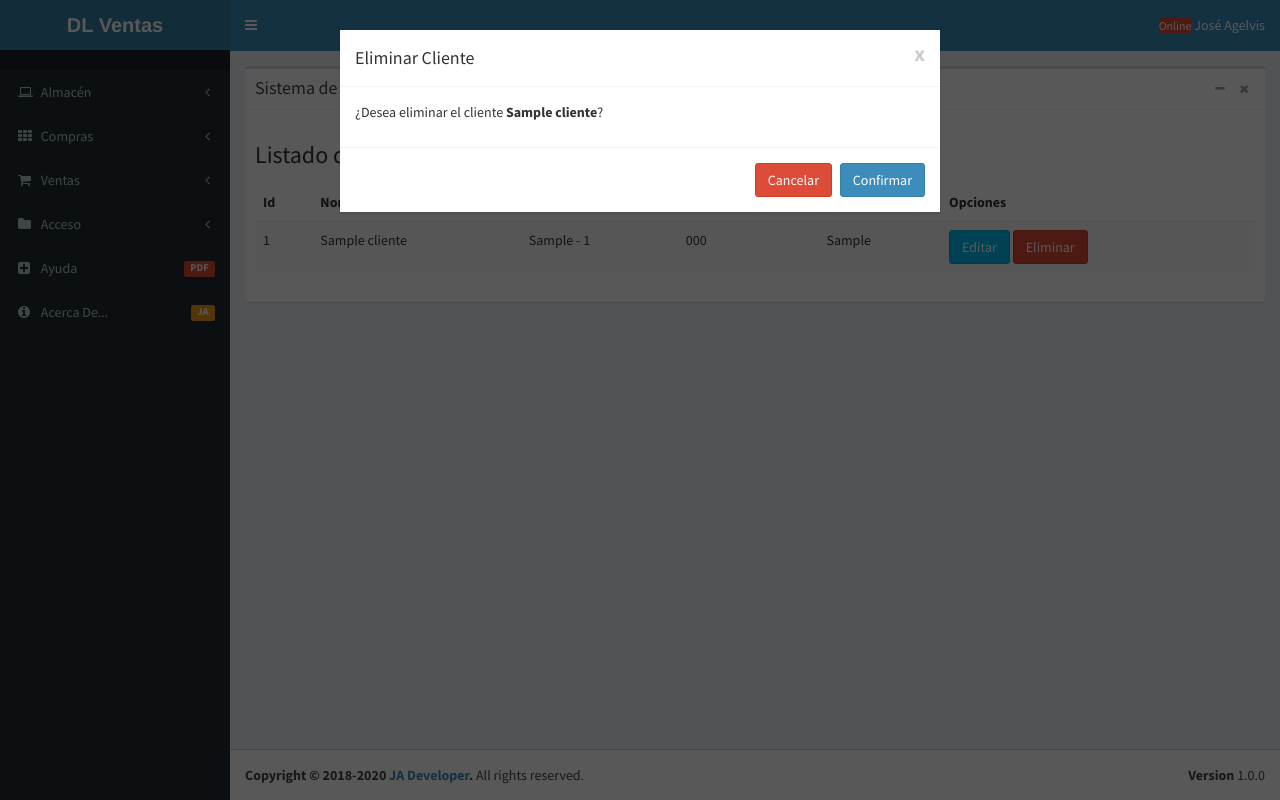
After one commit to jagelvis1/SV, a Django app: a page that uses templates/persona/index.html in a window 1280 px wide, after a click on "Eliminar". The commit adds this page. Run offline with Django 3.2, Linux system fonts and the light colour scheme; tables that the repository leaves empty hold one stand-in row (values such as "Sample post"); some libraries are stand-ins or nearby versions.

Commit message:
CRUD modulo persona completado

```diff
--- a/apps/persona/urls.py
+++ b/apps/persona/urls.py
@@ -3,9 +3,17 @@ from __future__ import absolute_import
 
 from django.conf.urls import url, include
 
-from apps.persona.views import index, personaView
+from apps.persona.views import index
+from apps.persona.views import personaView
+from apps.persona.views import personaList
+from apps.persona.views import personaEdit, personaDelete
+
 
 urlpatterns = [
     url(r'^$', index, name='index'),
     url(r'^nuevo$', personaView, name='personaView'),
+    url(r'^listar$', personaList, name='personaList'),
+    url(r'^editar/(?P<id_cliente>[0-9]+)/$', personaEdit, name='personaEdit'),
+    url(r'^eliminar/(?P<id_cliente>[0-9]+)/$', personaDelete, name='personaDelete'),
+
 ]
--- a/apps/persona/views.py
+++ b/apps/persona/views.py
@@ -15,7 +15,7 @@ def personaView(request):
         form = personaForm(request.POST)
         if form.is_valid():
             form.save()
-        return redirect('persona:index')
+        return redirect('persona:personaList')
     else:
         form = personaForm()
 
@@ -26,3 +26,21 @@ def personaList(request):
     persona = cliente.objects.all().order_by('id_cliente')
     contexto = {'persona':persona}
     return render(request, 'persona/index.html',contexto)
+
+def personaEdit(request, id_cliente):
+    persona = cliente.objects.get(id_cliente=id_cliente)
+    if request.method == 'GET':
+        form = personaForm(instance=persona)
+    else:
+        form = personaForm(request.POST, instance=persona)
+        if form.is_valid():
+            form.save()
+        return redirect('persona:personaList')
+    return render(request,'persona/personaForm.html',{'form':form})
+
+def personaDelete(request,id_cliente):
+    persona = cliente.objects.get(id_cliente=id_cliente)
+    if request.method == 'POST':
+        persona.delete()
+        return redirect('persona:personaList')
+    return render(request,'persona/personaDelete.html',{'persona':persona})
--- a/templates/persona/index.html
+++ b/templates/persona/index.html
@@ -3,8 +3,7 @@
 {% block content %}
 <div class="row">
         <div class="col-lg-8 col-md-8 col-sm-8 col-xs-12">
-          <h3>Listado de Clientes <a href="cliente/create"><button class="btn btn-success">Nuevo</button></a></h3>
-          @include('ventas.cliente.search')
+          <h3>Listado de Clientes <a href="/persona/nuevo"><button class="btn btn-success">Nuevo</button></a></h3>
         </div>
     </div>
     <div class="row">
@@ -14,30 +13,31 @@
               <thead>
                 <th>Id</th>
                 <th>Nombre</th>
-                <th>Tipo Doc.</th>
-                <th>Cédula / RIF</th>
+                <th>RIF</th>
                 <th>Teléfono</th>
                 <th>E-mail</th>
                 <th>Opciones</th>
               </thead>
-              @foreach ($personas as $pers)
+             {% if persona %}
+             {% for pers in persona %}
               <tr>
-                <td>{{$pers->idpersona}}</td>
-                <td>{{$pers->nombre}}</td>
-                <td>{{$pers->tipo_documento}}</td>
-                <td>{{$pers->num_documento}}</td>
-                <td>{{$pers->telefono}}</td>
-                <td>{{$pers->email}}</td>
+                <td>{{ pers.id_cliente }}</td>
+                <td>{{ pers.nombre_cliente }}</td>
+                <td>{{ pers.tipo_documento }} - {{ pers.num_documento }}</td>
+                <td>{{ pers.telefono }}</td>
+                <td>{{ pers.correo }}</td>
                 <td>
-                  <a href="{{URL::action('ClienteController@edit',$pers->idpersona)}}"><button class="btn btn-info">Editar</button></a>
-                  <a href="" data-target="#modal-delete-{{$pers->idpersona}}" data-toggle="modal"><button class="btn btn-danger">Eliminar</button></a>
+                  <a href="/persona/editar/{{ pers.id_cliente }}"><button class="btn btn-info">Editar</button></a>
+                  <a href="{/persona/eliminar/{{ pers.id_cliente }}}" data-target="#modal-delete-{{ pers.id_cliente }}" data-toggle="modal"><button class="btn btn-danger">Eliminar</button></a>
                 </td>
               </tr>
-              @include('ventas.cliente.modal')
-              @endforeach
+              {% include 'persona/personaDelete.html' %}
+              {% endfor %}
+              {% else %}
+              <h1> No hay registros de clientes</h1>
+              {% endif %}
             </table>
           </div>
-          {{$personas->render()}}
         </div>
     </div>
 {% endblock %}
--- /dev/null
+++ b/templates/persona/personaDelete.html
@@ -0,0 +1,22 @@
+
+<div class="modal fade modal-slide-in-right" aria-hidden="true" role="dialog" tabindex="-1" id="modal-delete-{{ pers.id_cliente }}">
+    <form method="POST" autocomplete="off" action="{% url 'persona:personaDelete' pers.id_cliente %}">
+    {% csrf_token %}
+    <div class="modal-dialog">
+		<div class="modal-content">
+			<div class="modal-header">
+				<button type="button" class="close" data-dismiss="modal" aria-label="Close"><span aria-hidden="true">x</span></button>
+				<h4 class="modal-title">Eliminar Cliente</h4>
+			</div>
+			<div class="modal-body">
+				<p>¿Desea eliminar el cliente <b>{{ pers.nombre_cliente }}</b>?</p>
+			</div>
+			<div class="modal-footer">
+				<button type="button" class="btn btn-danger" data-dismiss="modal">Cancelar</button>
+				<button type="submit" class="btn btn-primary">Confirmar</button>
+			</div>
+
+		</div>
+	</div>
+    </form>
+</div>
```
Also changed, not shown: templates/persona/CreatePersona.html (deleted, +0 -9 lines), templates/ventas/index.html (added), 3 other files.
